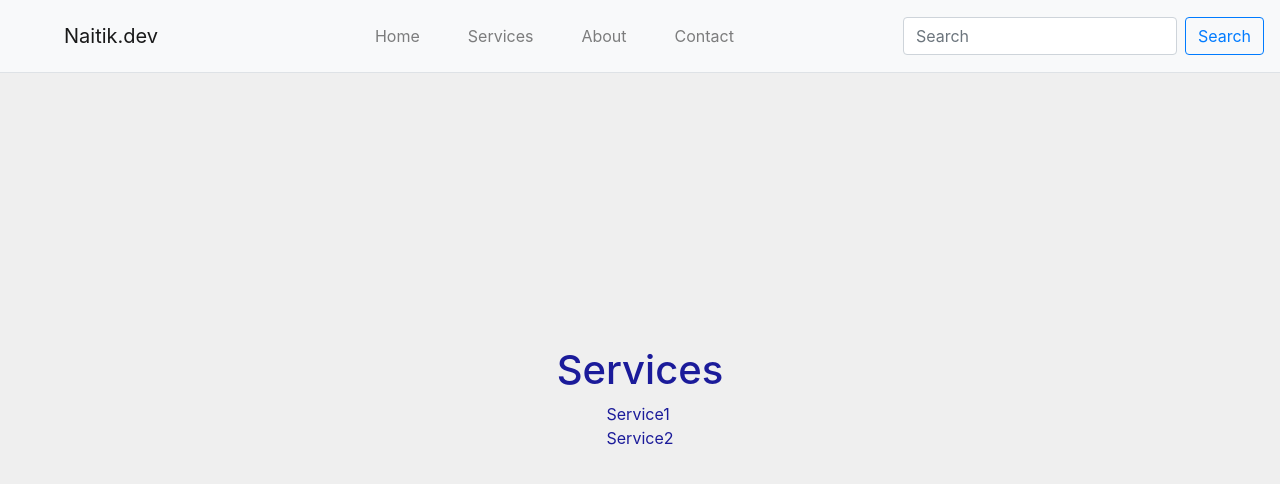
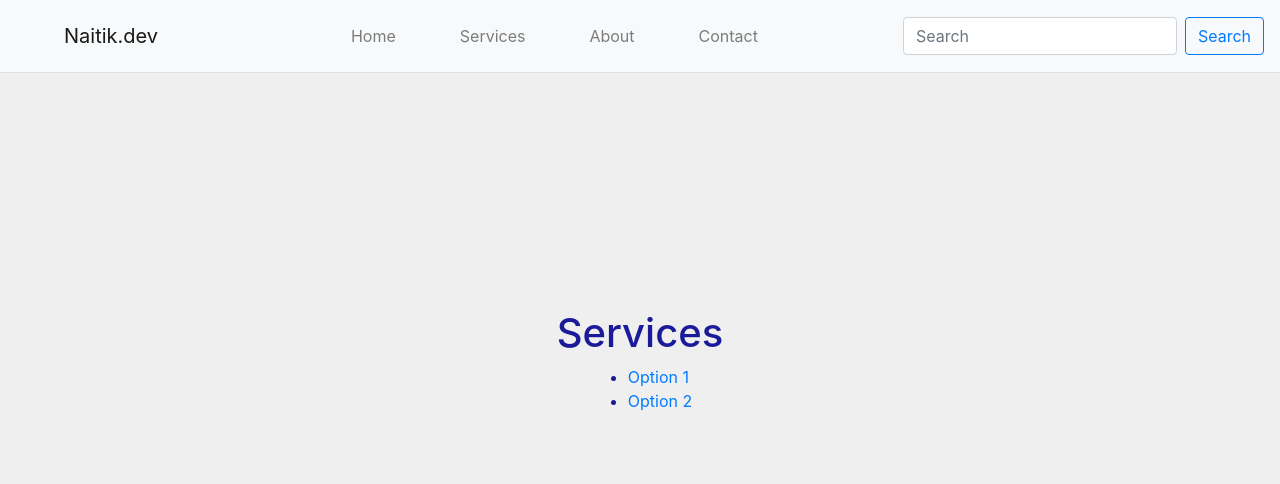
Before and after one commit to Naitik-ReactJs/router-v5, a React (Create React App) app: page /services in a window 1280 px wide. Shown: the top 484 px of the page. Built offline with nearby package versions, Linux system fonts and the light colour scheme.

Commit message:
nested route in services

```diff
--- a/package.json
+++ b/package.json
@@ -10,6 +10,7 @@
     "react": "^18.2.0",
     "react-bootstrap": "^2.8.0",
     "react-dom": "^18.2.0",
+    "react-router": "^5.3.4",
     "react-router-dom": "^5.2.0",
     "react-scripts": "5.0.1",
     "web-vitals": "^2.1.4"
--- a/src/App.css
+++ b/src/App.css
@@ -2,13 +2,11 @@ body {
   background-color: #efefef;
   color: rgb(27, 27, 154);
 }
-li {
-  list-style-type: none;
-}
+
 .container {
   display: flex;
   align-items: center;
   justify-content: center;
   flex-direction: column;
-  min-height: calc(100vh - 150px);
+  min-height: calc(90vh - 128px);
 }
--- a/src/App.js
+++ b/src/App.js
@@ -55,7 +55,7 @@ export default function App() {
             Naitik.dev
           </Link>
           <button
-            class="navbar-toggler"
+            className="navbar-toggler"
             type="button"
             data-toggle="collapse"
             data-target="#navbarSupportedContent"
@@ -63,14 +63,14 @@ export default function App() {
             aria-expanded="false"
             aria-label="Toggle navigation"
           >
-            <span class="navbar-toggler-icon"></span>
+            <span className="navbar-toggler-icon"></span>
           </button>
           <div className="collapse navbar-collapse" id="navbarSupportedContent">
             <ul className="navbar-nav m-auto">
               {liCollection.map((liItem) => {
                 return (
                   <Fragment key={liItem.id}>
-                    <li className="nav-item mx-3">
+                    <li className="nav-item mx-4">
                       <Link to={liItem.to} className="nav-link">
                         {liItem.name}
                       </Link>
--- a/src/pages/Services.js
+++ b/src/pages/Services.js
@@ -1,53 +1,38 @@
-import React from "react";
-import "../App.css";
+import { useRouteMatch } from "react-router";
+import { useParams } from "react-router";
+import { Switch, Route, Link } from "react-router-dom";
+import { BrowserRouter as Router } from "react-router-dom";
+function Services() {
+  const { path, url } = useRouteMatch();
 
-import { BrowserRouter as Link, Switch, Router } from "react-router-dom";
-import { Route } from "react-router-dom/cjs/react-router-dom.min";
-// const service = [
-//   {
-//     id: 1,
-//     to: "/service1",
-//     name: "Designing Services",
-//   },
-//   {
-//     id: 1,
-//     to: "/service1",
-//     name: "Development Services",
-//   },
-// ];
+  return (
+    <Router>
+      <div className="container">
+        <h1>Services </h1>
+        <ul>
+          <li>
+            <Link to={`${url}/design`}>Option 1 </Link>
+          </li>
+          <li>
+            <Link to={`${url}/development`}>Option 2</Link>
+          </li>
+        </ul>
+        <Switch>
+          <Route path={`${path}/:serviceId`}>
+            <ServiceName />
+          </Route>
+        </Switch>
+      </div>
+    </Router>
+  );
+}
+const ServiceName = () => {
+  let { serviceId } = useParams();
 
-// const LinksToMap = () => {
-//   const serviceLink = service.map((liItem) => {
-//     return (
-//       <Fragment key={liItem.id}>
-//         <li>
-//           <Link to={liItem.to}>{liItem.name}</Link>
-//         </li>
-//       </Fragment>
-//     );
-//   });
-//   return <ul>{serviceLink}</ul>;
-// };
-const Service1 = () => <div>Designing</div>;
-
-const Service2 = () => <div>Development</div>;
-
-const Services = () => {
   return (
     <div>
-      <div className="container">
-        <h1>Services</h1>
-
-        <Link to="/services/service1">Service1</Link>
-        <br />
-        <Link to="/services/service2">Service2</Link>
-      </div>
-      <Switch>
-        <Route exact path="/services/service1" component={Service1} />
-        <Route exact path="/services/service2" component={Service2} />
-      </Switch>
+      <h3>{serviceId.toUpperCase()}</h3>
     </div>
   );
 };
-
 export default Services;
```
Also changed, not shown: 1 other file (tests, documents, lock files or other folders).
